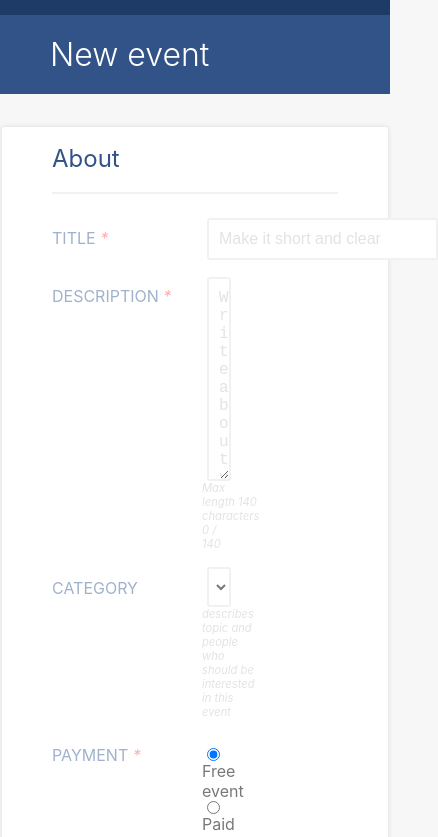
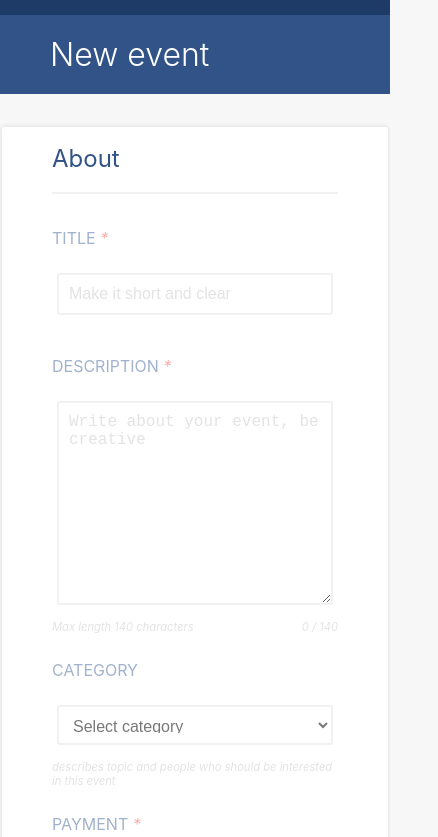
Before and after one commit to NoemiRozpara/event-form, a React (Create React App) app: page / in a window 390 px wide. Shown: the top 837 px of the page, 438 px wide, since content can reach past the window. Built offline with nearby package versions, Linux system fonts and the light colour scheme.

Commit message:
Add mobile styling

```diff
--- a/src/components/PaymentSection.jsx
+++ b/src/components/PaymentSection.jsx
@@ -81,7 +81,7 @@ export default class PaymentSection extends Component {
                         Paid event
                     </label>
                     { this.state.paid_event &&
-                    <div>
+                    <div className="baseline-container">
                         <input type="number"
                                name="event_fee"
                                placeholder="Fee"
--- a/src/css/App.css
+++ b/src/css/App.css
@@ -32,6 +32,11 @@ body{
 	justify-content: space-between;
 }
 
+.baseline-container{
+	display: flex;
+	align-items: baseline;
+}
+
 @media(min-width: 768px){
 	.container{
 		max-width: 750px
@@ -43,3 +48,9 @@ body{
 		max-width: 970px
 	}
 }
+
+@media(max-width: 769px){
+	.row{
+		flex-direction: column;
+	}
+}
--- a/src/css/Error.css
+++ b/src/css/Error.css
@@ -7,6 +7,7 @@
 	border-radius: 3px;
 	padding: 3px;
 	height: fit-content;
+	box-sizing: border-box;
 }
 
 .error::before{
@@ -23,3 +24,14 @@
 	transform: translateY(-50%);
 	border-radius: 3px;
 }
+
+@media(max-width: 769px){
+	.error{
+		width: 100%;
+		margin-left: 0;
+		text-align: center;
+	}
+	.error::before{
+		display: none;
+	}
+}
--- a/src/css/EventForm.css
+++ b/src/css/EventForm.css
@@ -172,3 +172,9 @@ select:focus + label.row-label,
 	border-radius: 3px;
 	cursor: pointer;
 }
+
+@media(max-width: 768px){
+	.form-row-group{
+		width: 100%
+	}
+}
--- a/src/css/FormControl.css
+++ b/src/css/FormControl.css
@@ -30,3 +30,17 @@
 .item-wrapper-80:last-child{
 	margin-right: 0 !important
 }
+
+@media(max-width: 768px){
+	.item-wrapper-80{
+		min-width: 100%;
+		max-width: 100%;
+		margin: 0 !important;
+		justify-content: center;
+	}
+
+	.item-wrapper-80 input:not([type="radio"]), .item-wrapper-80 textarea, .item-wrapper-80 select{
+		margin: 15px 5px !important;
+		width: 100%
+	}
+}
```
